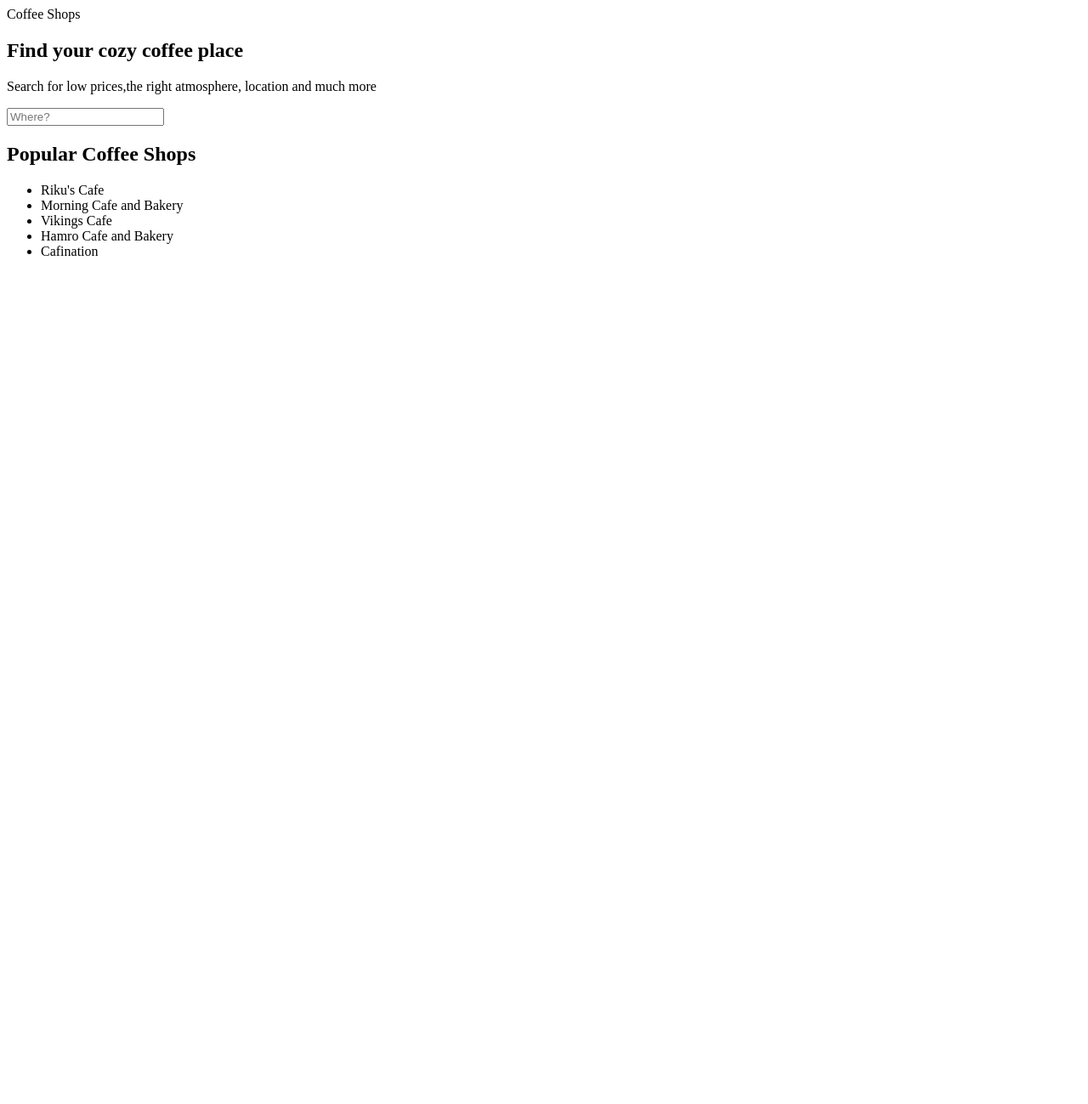
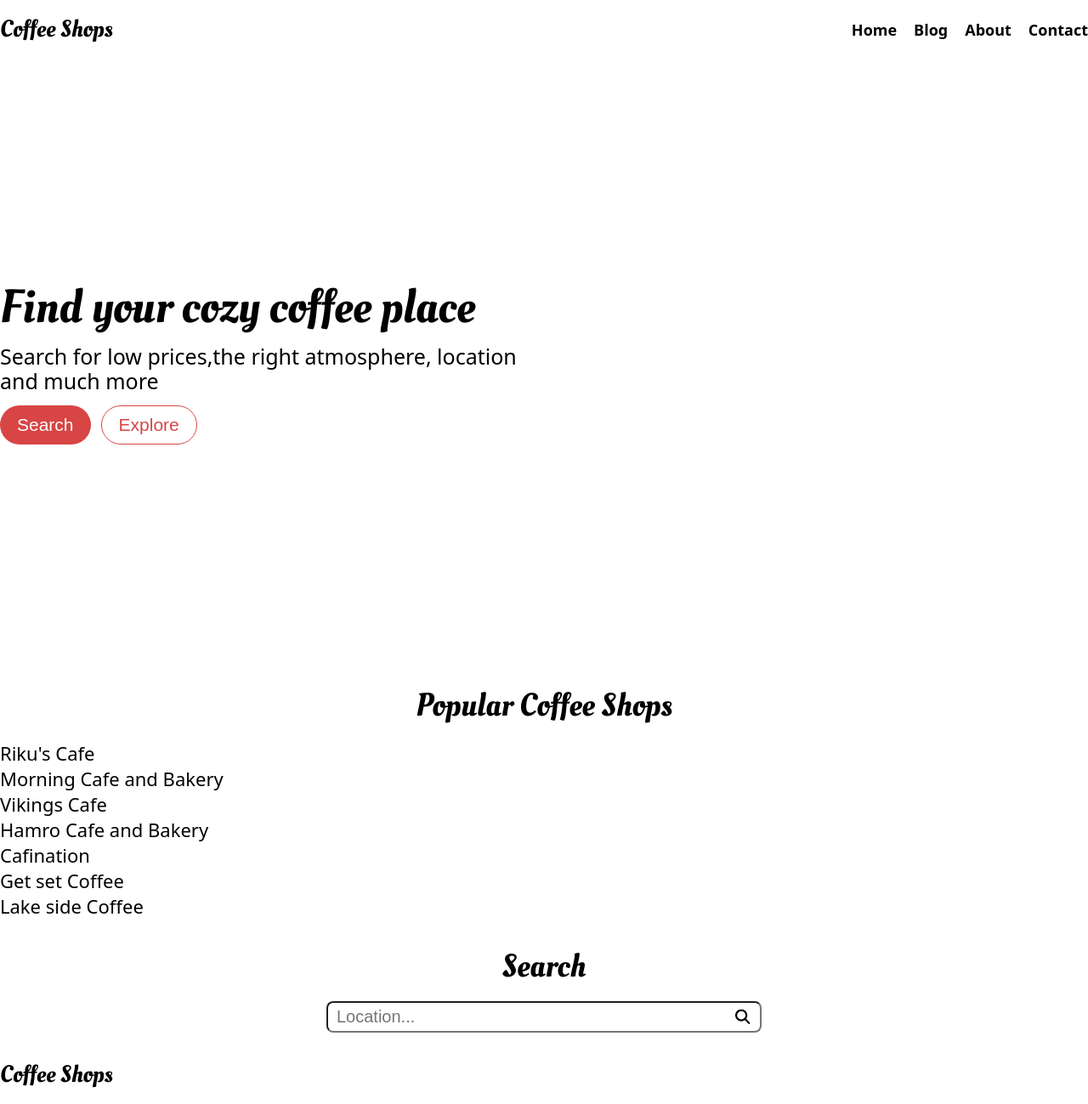
Before and after one commit to SanjeevMhn/coffeeShopWP, a WordPress theme: template index.php in a window 1280 px wide. Shown: the whole page at 85% size. Before the commit the page ends 301 px from the top, so only its background shows below. Run offline with PHP 8.4 and a stand-in for WordPress, Linux system fonts and the light colour scheme; the site name, menu and one post (Sample post) are stand-ins, and other content is empty.

Commit message:
[ADDED]: added layout

```diff
--- a/index.php
+++ b/index.php
@@ -6,10 +6,62 @@
     <meta name="viewport" content="width=device-width, initial-scale=1.0">
     <title>Coffee Shops</title>
     <link rel="stylesheet" href="./style.css">
+    <link rel="preconnect" href="https://fonts.googleapis.com">
+    <link rel="preconnect" href="https://fonts.gstatic.com" crossorigin>
+    <link href="https://fonts.googleapis.com/css2?family=Oleo+Script:wght@400;700&display=swap" rel="stylesheet">
+
     <style>
+        *{
+            box-sizing: border-box;
+            padding: 0;
+            margin: 0;
+            font-size: 62.5%;
+        }
+
+        body{
+            font-size: 1.6rem;
+            font-family: system-ui, -apple-system, BlinkMacSystemFont, 'Segoe UI', Roboto, Oxygen, Ubuntu, Cantarell, 'Open Sans', 'Helvetica Neue', sans-serif;
+        }
+
+        .bg-img{
+            position: relative;
+            img{
+                position: absolute;
+                height: 100%;
+                width: 100%;
+                object-fit: cover;
+                top: 0;
+                left: 0;
+                bottom: 0;
+                right: 0;
+            }
+        }
+
+        ul{
+            list-style-type: none;
+            padding: 0;
+            margin: 0;
+        }
         .custom-dropdown {
             position: relative;
-            display: inline-flex;
+            display: flex;
+            .icon-container{
+                position: absolute;
+                top: 50%;
+                right: 10px;
+                transform: translateY(-50%);
+                height: 25px;
+                width: 25px;
+                display: flex;
+                align-items: center;
+                justify-content: center;
+
+                svg{
+                    height: 70%;
+                    width: 70%;
+                    object-fit: cover;
+                }
+            }
         }
 
         .search-results {
@@ -38,6 +90,7 @@
                 border-bottom: 1px solid #ddd;
                 cursor: pointer;
                 text-transform: capitalize;
+                font-size: 2rem;
 
                 &:last-child {
                     border-bottom-width: 0;
@@ -52,47 +105,185 @@
         #location {
             text-transform: capitalize;
         }
+
+        .logo{
+            font-size: 2.8rem;
+        }
+
+        .logo,
+        .header-text{
+            font-family: "Oleo Script", system-ui;
+            font-weight: 400;
+            font-style: normal;
+        }
+
+        .header-text{
+            font-size: 3.8rem;
+            margin: 0;
+        }
+
+        .secondary-text{
+            font-size: 1.8rem;
+        }
+
+        .shop-item{
+            font-size: 2.2rem;
+        }
+
+        input#location,
+        .search-item{
+            font-size: 2rem;
+        }
+
+        input#location{
+            padding: 0.5rem 4rem 0.5rem 1rem;
+            border-radius: 0.8rem;
+        }
+
+        .main-nav{
+            display: flex;
+            justify-content: space-between;
+            .nav-list{
+                display: flex;
+                align-items: center;
+                gap: 2rem;
+                li{
+                    font-size: 1.8rem;
+                    font-weight: 600;
+                }
+            }
+        }
+
+        .main-section{
+            height: calc(100vh - 8rem);
+            display: flex;
+            flex-direction: column;
+            justify-content: center;
+            .header-text{
+                font-size: 5.5rem;
+                width: 50%;
+                padding-bottom: 1.5rem;
+                line-height: 1;
+            }
+            .secondary-text{
+                font-size: 2.5rem;
+                line-height: 1.15;
+                width: 50%;
+                padding-bottom: 1.5rem;
+            }
+        }
+
+        .popular-shops,
+        .search-section{
+            .header-text{
+                text-align: center;
+                padding-bottom: 1.5rem;
+            }
+
+            .search-form{
+                width: 100%;
+                .custom-dropdown{
+                    width: 40%;
+                    margin: 0 auto;
+                    input{
+                        width: 100%;
+                    }
+                }
+            }
+        }
+
+        .btn-primary,
+        .btn-outline-primary{
+            display: inline;
+            font-size: 2.1rem;
+            padding: 1rem 2rem;
+            border-radius: 100vh;
+            border-width: 0;
+            outline: unset;
+            cursor: pointer;
+        }
+
+        .search-container{
+            display: flex;
+            gap: 1.2rem;
+        }
+
+        .btn-primary{
+            background: #d74544;
+            color: #fff;
+        }
+        .btn-outline-primary{
+            border: 1px solid #d74544;
+            color:  #d74544;
+            background: #fff;
+        }
+
+        .wrapper{
+            padding: 1.5rem 0;
+        }
+
+        @media screen and (min-width: 130px){
+            .wrapper{
+                max-width: 130rem;
+                margin: 0 auto;
+            }
+        }
+
+
     </style>
 </head>
 
 <body>
-    <nav class="main-nav">
+    <nav class="main-nav wrapper">
         <div class="company-logo">
             <span class="logo">Coffee Shops</span>
         </div>
+        <ul class="nav-list">
+            <li>Home</li>
+            <li>Blog</li>
+            <li>About</li>
+            <li>Contact</li>
+        </ul>
     </nav>
-    <section class="main-section">
+    <section class="main-section wrapper">
         <h2 class="header-text">Find your cozy coffee place</h2>
         <p class="secondary-text">Search for low prices,the right atmosphere, location and much more</p>
         <div class="search-container">
-            <form class="search-form">
-                <div class="form-row">
-                    <div class="custom-dropdown">
-                        <input type="text" name="location" id="location" class="form-control location-input" placeholder="Where?" onfocus="showResults()">
-                        <ul class="search-results">
-                            <!-- <li class="search-item" onclick="chooseLocation('kathmandu')">kathmandu</li>
-                            <li class="search-item" onclick="chooseLocation('lalitpur')">lalitpur</li>
-                            <li class="search-item" onclick="chooseLocation('bhaktapur')">bhaktapur</li>
-                            <li class="search-item" onclick="chooseLocation('pokhara')">pokhara</li>
-                            <li class="search-item" onclick="chooseLocation('dhulikhel')">dhulikhel</li> -->
-                        </ul>
-                    </div>
-                </div>
-            </form>
+            <button class="btn-primary" type="button">
+                Search
+            </button>
+            <button class="btn-outline-primary" type="button">
+                Explore
+            </button>
+
         </div>
     </section>
 
-    <section class="popular-shops">
+    <section class="popular-shops wrapper">
         <h2 class="header-text">Popular Coffee Shops</h2>
         <ul class="shop-list">
-            <li class="shop-item">Riku's Cafe</li>
-            <li class="shop-item">Morning Cafe and Bakery</li>
-            <li class="shop-item">Vikings Cafe</li>
-            <li class="shop-item">Hamro Cafe and Bakery</li>
-            <li class="shop-item">Cafination</li>
         </ul>
     </section>
 
+    <section class="search-section wrapper">
+        <h2 class="header-text">Search</h2>
+        <form class="search-form">
+            <div class="custom-dropdown">
+                <input type="text" name="location" id="location" class="form-control location-input" placeholder="Location..." onfocus="showResults()">
+                <span class="icon-container">
+                    <svg xmlns="http://www.w3.org/2000/svg" viewBox="0 0 512 512"><path d="M416 208c0 45.9-14.9 88.3-40 122.7L502.6 457.4c12.5 12.5 12.5 32.8 0 45.3s-32.8 12.5-45.3 0L330.7 376c-34.4 25.2-76.8 40-122.7 40C93.1 416 0 322.9 0 208S93.1 0 208 0S416 93.1 416 208zM208 352a144 144 0 1 0 0-288 144 144 0 1 0 0 288z"/></svg>
+                </span>
+                <ul class="search-results">
+                </ul>
+            </div>
+        </form>
+    </section>
+
+    <footer class="main-footer wrapper">
+        <div class="company-logo">
+            <span class="logo">Coffee Shops</span>
+        </div>
+    </footer>
 </body>
 
 <script>
@@ -105,8 +296,47 @@
         'dhulikhel'
     ]
 
+    let popularCoffeeShops = [
+        {
+            id: 0,
+            name: 'Riku\'s Cafe',
+            location: 'kathmandu'
+        },
+        {
+            id: 1,
+            name: 'Morning Cafe and Bakery',
+            location: 'kathmandu'
+        },
+        {
+            id: 2,
+            name: 'Vikings Cafe',
+            location: 'lalitpur'
+        },
+        {
+            id: 3,
+            name: 'Hamro Cafe and Bakery',
+            location: 'pokhara'
+        },
+        {
+            id: 4,
+            name: 'Cafination',
+            location: 'dhulikhel'
+        },
+        {
+            id: 5,
+            name: 'Get set Coffee',
+            location: 'dhulikhel'
+        },
+        {
+            id: 6,
+            name: 'Lake side Coffee',
+            location: 'pokhara'
+        },
+    ]
+
     document.addEventListener('DOMContentLoaded',() => {
         setLocations();
+        setPopularShops();
     })
 
     const setLocations = () => {
@@ -123,6 +353,16 @@
             item.addEventListener('click',() => {
                 chooseLocation(item.innerHTML);
             })
+        })
+    }
+
+    const setPopularShops = () => {
+        let shopList = document.querySelector('.shop-list');
+        popularCoffeeShops.forEach((shop) => {
+            let li = document.createElement('LI');
+            li.classList.add('shop-item');
+            li.innerHTML = shop.name
+            shopList.appendChild(li)
         })
     }
 
```
